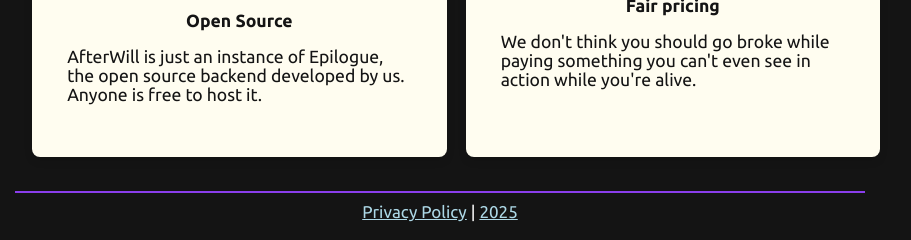
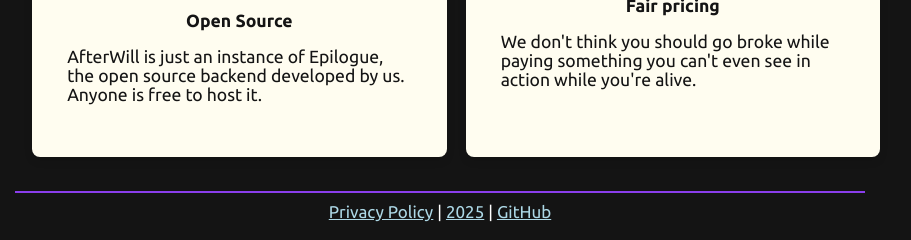
Before and after one commit to Tsu-gu/AfterWill-homepage, a plain HTML site: page index.html in a window 1280 px wide. Shown: the part 1134-1374 px from the top of the page, without its empty margins (200-1111 px from the left). Drawn offline with Linux system fonts and the light colour scheme.

Commit message:
Add files via upload

```diff
--- a/index.html
+++ b/index.html
@@ -72,7 +72,7 @@
 <footer>
 <hr>
 <div class="center">
-<a href="privacypolicy.html">Privacy Policy</a> | <a href="index.html">2025</a>
+<a href="privacypolicy.html">Privacy Policy</a> | <a href="index.html">2025</a> | <a href="https://github.com/gragorther/epigo">GitHub</a>
 </div>
 <br>
 </footer>
```
Also changed, not shown: privacypolicy.html (+1 -1 lines).
